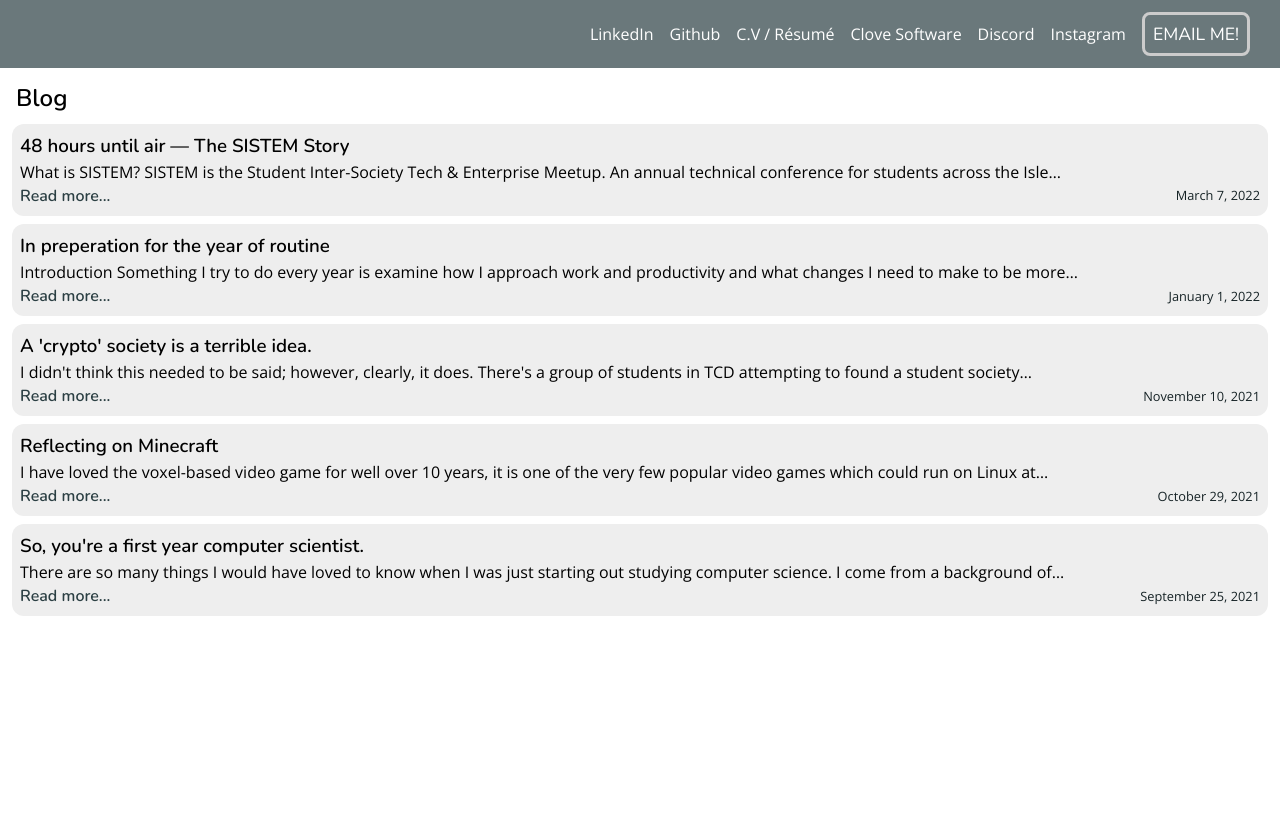
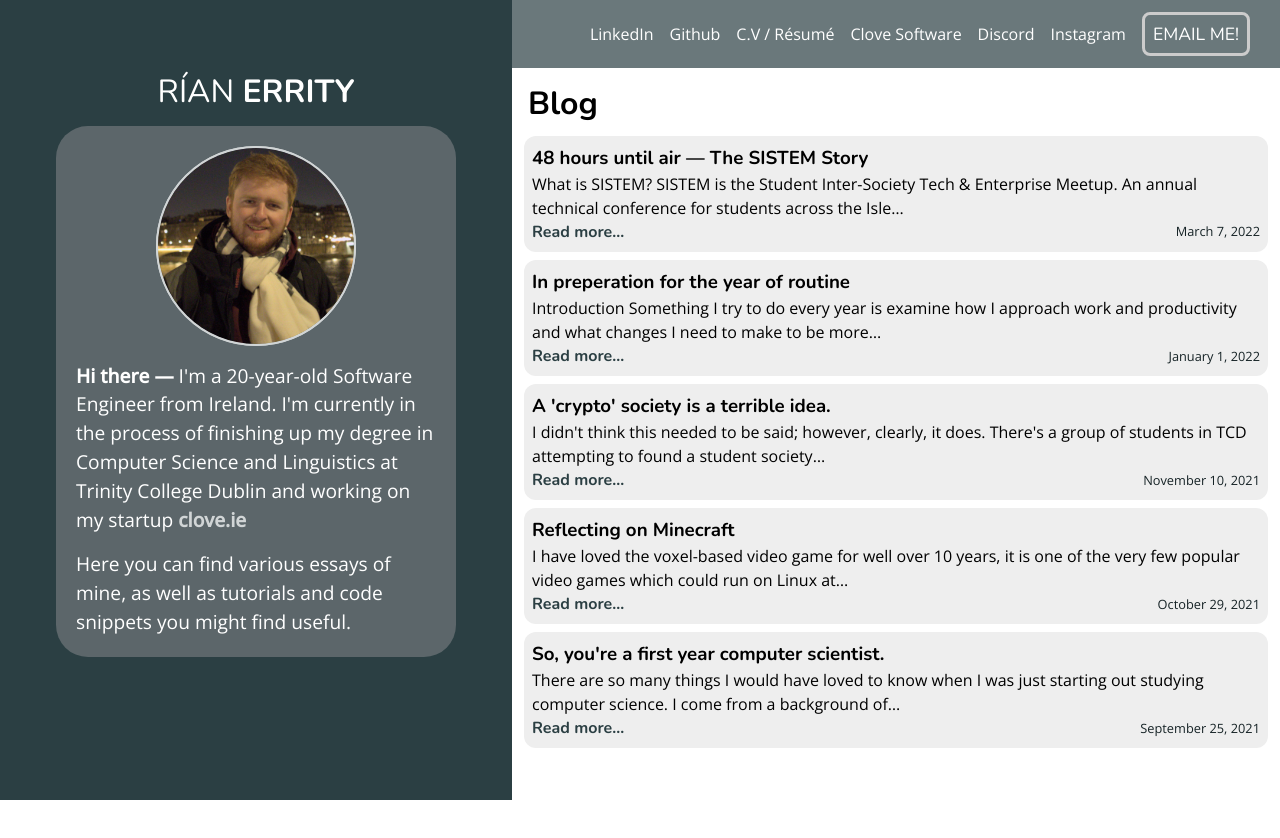
Before and after one commit to ParadauxIO/paradaux.io, a Gatsby site: page / in a window 1280 px wide. After the commit the page ends 800 px from the top, so only its background shows below. Built offline with nearby package versions, Linux system fonts and the light colour scheme; Gatsby itself is replaced by a stand-in of ours; some packages are replaced by stand-ins of ours.

Commit message:
More or less finished index

```diff
--- a/src/components/common/Navbar.scss
+++ b/src/components/common/Navbar.scss
@@ -115,7 +115,6 @@
             padding-left: 11px;
             padding-right: 11px;
             padding-bottom: 12px;
-
             justify-content: space-between;
         }
     }
--- a/src/global.scss
+++ b/src/global.scss
@@ -1,5 +1,5 @@
-@import url('https://fonts.googleapis.com/css2?family=Nunito:ital,wght@0,400;0,600;1,400&display=swap');
-@import url('https://fonts.googleapis.com/css2?family=Nunito:ital,wght@0,400;0,600;1,400&family=Open+Sans:ital,wght@0,400;0,500;1,400;1,500&display=swap');
+@import url('https://fonts.googleapis.com/css2?family=Nunito:ital,wght@0,200;0,300;0,400;0,500;0,600;0,700;0,800;0,900;0,1000;1,200;1,300;1,400;1,500;1,600;1,700;1,800;1,900;1,1000&display=swap');
+@import url('https://fonts.googleapis.com/css2?family=Open+Sans:ital,wght@0,400;0,500;1,400;1,500&display=swap');
 
 /*
   1. Use a more-intuitive box-sizing model.
--- a/src/pages/index.js
+++ b/src/pages/index.js
@@ -3,15 +3,43 @@
 import Navbar from "../components/common/Navbar"
 import "./index.scss"
 import { graphql } from 'gatsby'
+import Footer from "../components/common/Footer"
+import { StaticImage } from "gatsby-plugin-image"
+
+function calculate_age(dob) {
+  var diff_ms = Date.now() - dob.getTime();
+  var age_dt = new Date(diff_ms);
+
+  return Math.abs(age_dt.getUTCFullYear() - 1970);
+}
 
 const IndexPage = ({ data }) => {
   return (
       <main>
         <Navbar hasBg={true}/>
-        <section className="blog">
-          <h1 className="section-title">Blog</h1>
-          {data.allMdx.nodes.map(item => <BlogListItem key={item.id} item={item}/>)}
-        </section>
+        <div className="content">
+            <section className="bio">
+              <div className="bio-content">
+                <h1>Rían <span>Errity</span></h1>
+                <div className="bio-card">
+
+                  <StaticImage
+                    src="../images/rian-headshot.png"
+                    alt="A picture of Rían in Paris"
+                  />
+                  <p>
+                    <span>Hi there &mdash;</span> I'm a {calculate_age(new Date(2002, 5, 13))}-year-old Software Engineer from Ireland. I'm currently in the process of finishing up my degree in Computer Science and Linguistics at Trinity College Dublin and working on my startup <a href="https://clove.ie">clove.ie</a>
+                  </p>
+
+                  <p>Here you can find various essays of mine, as well as tutorials and code snippets you might find useful.</p>
+                </div>
+              </div>
+            </section>
+            <section className="blog">
+              <h1 className="section-title">Blog</h1>
+              {data.allMdx.nodes.map(item => <BlogListItem key={item.id} item={item}/>)}
+            </section>
+        </div>
       </main>
   )
 }
--- a/src/pages/index.scss
+++ b/src/pages/index.scss
@@ -1,4 +1,88 @@
+@import "../colors";
+
+.content {
+    min-height: 100dvh;
+    display: flex;
+    flex-direction: row;
+}
+
+.bio {
+    background-color: $primary;
+    background-size: cover;
+
+    min-width: 200px;
+    flex: 4;
+    display: flex;
+    justify-content: center;
+
+    .bio-content {
+        h1 {
+            margin-top: 4.25rem;
+            text-align: center;
+            font-family: 'Nunito', sans-serif;
+            color: white;
+            font-weight: 400;
+            font-size: 2rem;
+            text-transform: uppercase;
+        }
+
+        span {
+            font-weight: 700;
+        }
+    }
+
+    .bio-card {
+        margin-top: 0.6rem;
+        background-color: rgba(130, 133, 136, 0.565);
+        height: fit-content;
+        padding: 20px;
+        display: flex;
+        max-width: 400px;
+        border-radius: 2rem;
+        align-items: center;
+
+        img {
+            width: 200px;
+            height: 200px;
+            border-radius: 50%;
+            border: 2px solid $primary-light;
+        }
+
+        p {
+            padding-top: 1rem;
+            font-family: 'Open Sans', sans-serif;
+            color: white;
+            font-size: 1.2rem;
+
+            span {
+                color: white;
+                font-weight: 700;
+            }
+        }
+
+        flex-direction: column;
+
+        a {
+            text-decoration: none;
+            color: $primary-light;
+            font-weight: 600;
+        }
+    }
+}
+
+@media (max-width: 768px) {
+    .bio {
+        display: none;
+    }
+}
+
+.blog {
+    flex: 6;
+    overflow-y: scroll;
+}
+
 .section-title {
     font-family: 'Nunito', sans-serif;
     padding-left: 1rem;
+    font-size: 2rem;
 }
```
